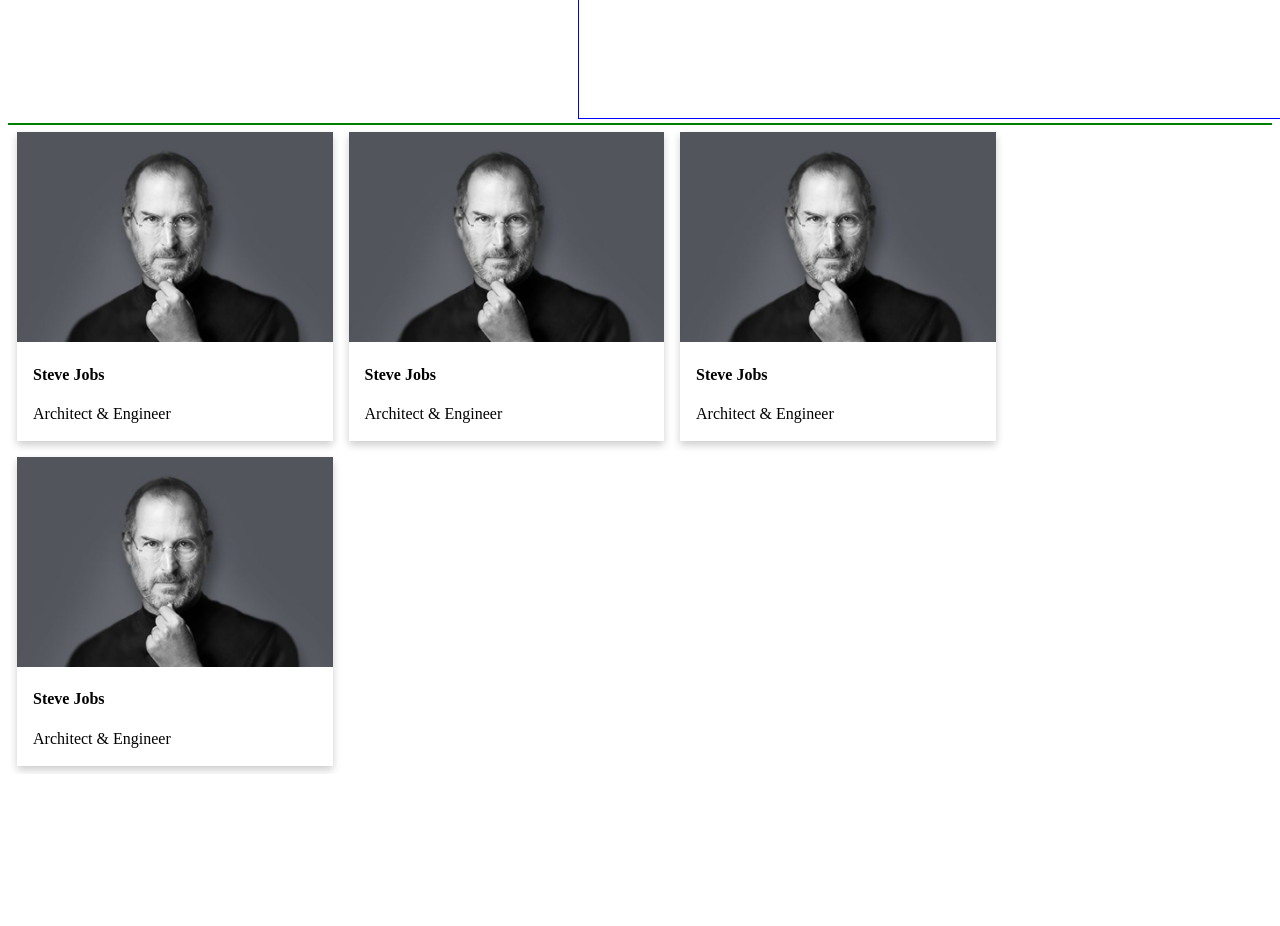
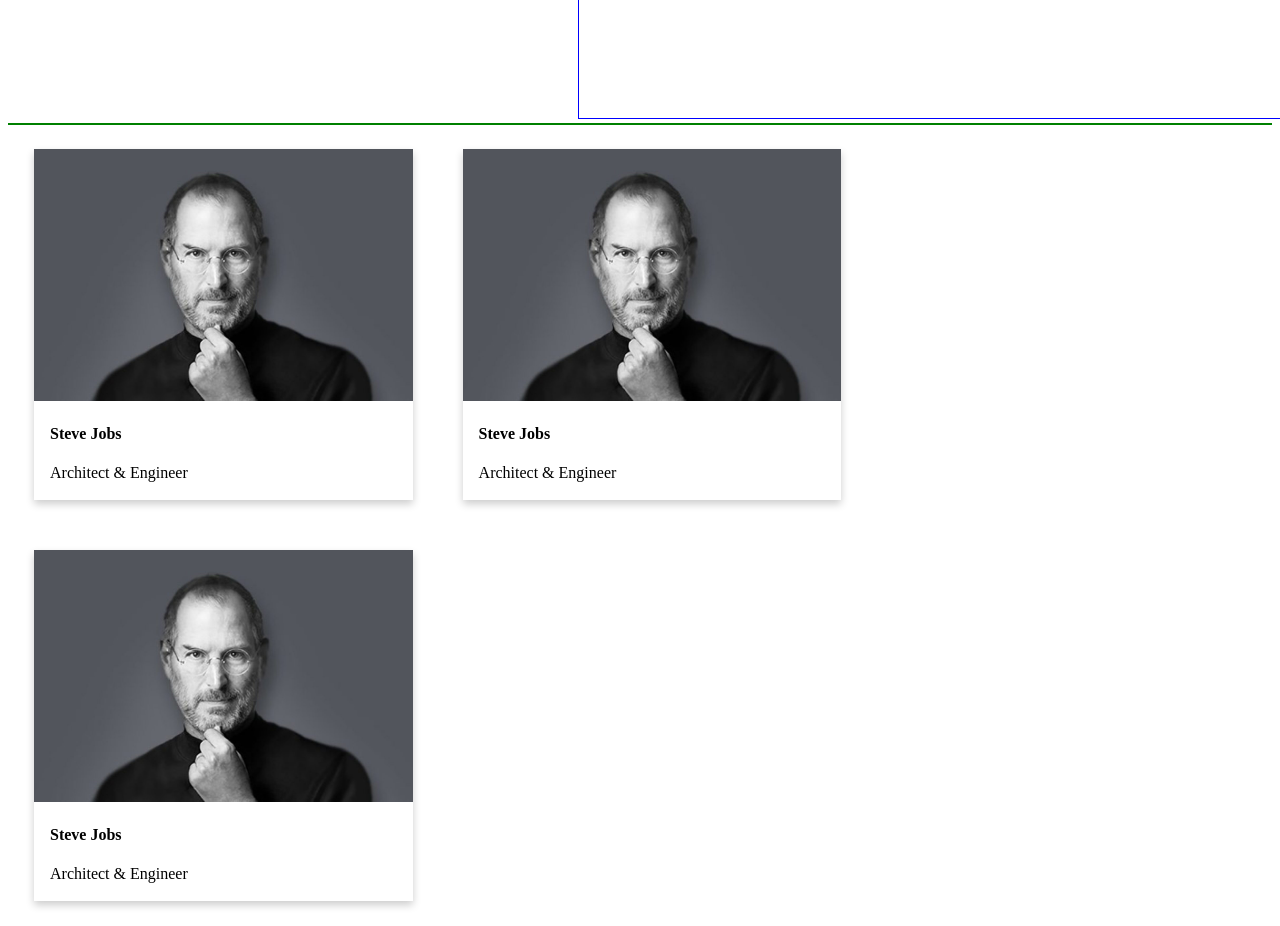
Before and after one commit to ABelcaid/history-of-gold, a plain HTML site: page ada-lovelace.html in a window 1280 px wide. Shown: the part 840-1766 px from the top of the page. Before the commit the page ends 1614 px from the top, so only its background shows below. Drawn offline with Linux system fonts and the light colour scheme.

```diff
--- a/ada-lovelace.html
+++ b/ada-lovelace.html
@@ -43,15 +43,6 @@
                         <p>Architect & Engineer</p>
                     </div>
                 </div>
-
-            <!-- Fourth Card -->
-            <div class="card">
-                    <img src="steve.jpg" alt="Avatar" style="width:100%">
-                    <div class="container">
-                        <h4><b>Steve Jobs</b></h4>
-                        <p>Architect & Engineer</p>
-                    </div>
-                </div>
         </div>
     </body>
 </html>
--- a/style.css
+++ b/style.css
@@ -60,8 +60,9 @@
     margin: 8px;
     box-shadow: 0 4px 8px 0 rgba(0,0,0,0.2);
     transition: 0.3s;
-    width: 25%;
+    width: 30%;
     float: left;
+    margin: 25px;
   }
 
   .card:hover {
```
